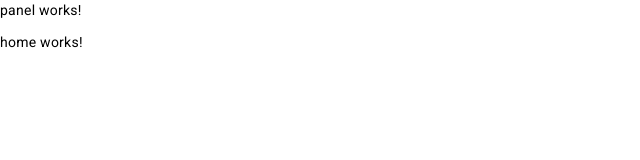
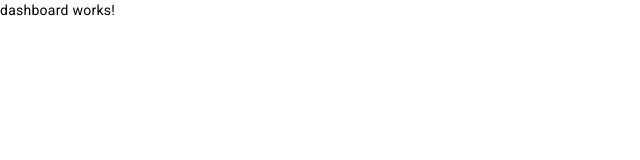
Before and after one commit to nahugarrido/challenge-frontend, an Angular app: page /panel/home in a window 1280 px wide. Shown: the top 160 px of the page, without its empty margins (0-640 px from the left). Built offline with nearby package versions, Linux system fonts and the light colour scheme.

Commit message:
dashboard component

```diff
--- a/src/app/app-routing.module.ts
+++ b/src/app/app-routing.module.ts
@@ -2,15 +2,15 @@ import { NgModule } from '@angular/core';
 import { RouterModule, Routes } from '@angular/router';
 import { LoginComponent } from './views/login/login.component';
 import { RegisterComponent } from './views/register/register.component';
-import { PanelComponent } from './views/panel/panel.component';
 import { HomeComponent } from './views/home/home.component';
+import { DashboardComponent } from './views/dashboard/dashboard.component';
 
 const routes: Routes = [
   { path: 'login', component: LoginComponent },
   { path: 'register', component: RegisterComponent },
   {
     path: 'panel',
-    component: PanelComponent,
+    component: DashboardComponent,
     children: [
       { path: '', redirectTo: 'home', pathMatch: 'full' }, // Ruta por defecto dentro de PanelComponent
       { path: 'home', component: HomeComponent }, // Ruta para el componente HomeComponent dentro de PanelComponent
--- a/src/app/app.module.ts
+++ b/src/app/app.module.ts
@@ -7,17 +7,17 @@ import { BrowserAnimationsModule } from '@angular/platform-browser/animations';
 import { FontAwesomeModule } from '@fortawesome/angular-fontawesome';
 import { LoginComponent } from './views/login/login.component';
 import { RegisterComponent } from './views/register/register.component';
-import { PanelComponent } from './views/panel/panel.component';
 import { HomeComponent } from './views/home/home.component';
 import { MatFormFieldModule } from '@angular/material/form-field';
+import { DashboardComponent } from './views/dashboard/dashboard.component';
 
 @NgModule({
   declarations: [
     AppComponent,
     LoginComponent,
     RegisterComponent,
-    PanelComponent,
     HomeComponent,
+    DashboardComponent,
   ],
   imports: [
     BrowserModule,
--- /dev/null
+++ b/src/app/views/dashboard/dashboard.component.html
@@ -0,0 +1 @@
+<p>dashboard works!</p>
--- a/src/app/views/panel/panel.component.html
+++ /dev/null
@@ -1,2 +0,0 @@
-<p>panel works!</p>
-<router-outlet></router-outlet>
```
Also changed, not shown: src/app/views/dashboard/dashboard.component.ts (added, +10 -0 lines), src/app/views/panel/panel.component.ts (deleted, +0 -10 lines), src/app/views/dashboard/dashboard.component.css (added), 1 other file (tests, documents, lock files or other folders).
